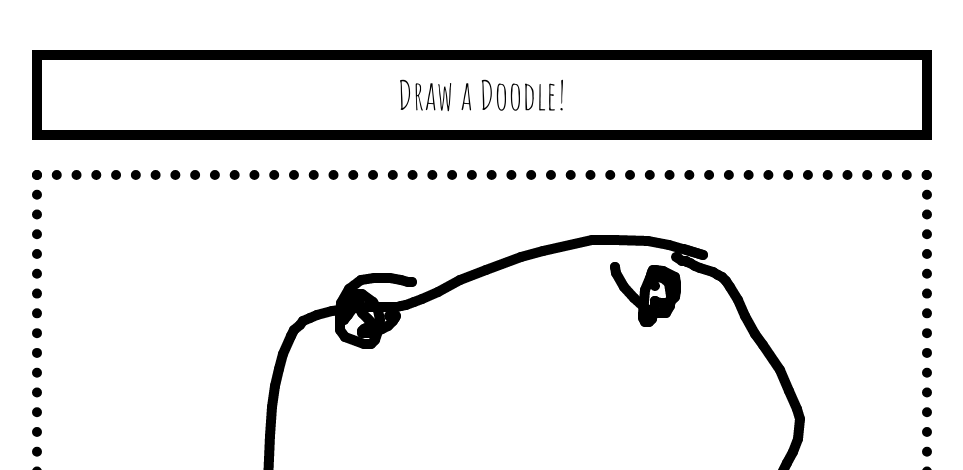
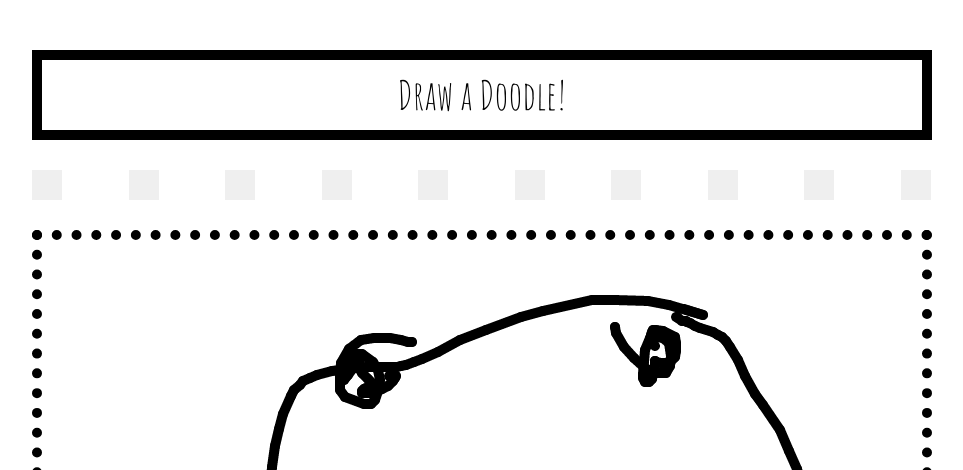
Before and after one commit to bernardwang/roodler, a Flask app: page / in a window 1280 px wide. Shown: the part 151-621 px from the top of the page, without its empty margins (158-1121 px from the left). Run offline with Flask 2, Linux system fonts and the light colour scheme; some libraries are stand-ins or nearby versions; some web fonts are replaced.

Commit message:
added color buttons
still not done

```diff
--- a/app/static/css/home.css
+++ b/app/static/css/home.css
@@ -27,6 +27,7 @@ ul{
 	margin-left: auto;
 	display: block;
 	padding: 0px;
+	list-style: none;
 }
 .head{
 	list-style: none;
@@ -36,7 +37,6 @@ ul{
 	line-height: 150px;
 }
 .home, .about{
-	list-style: none;
 	font-size: 50px;
 	line-height: 150px;
    	transition: opacity .25s ease-in-out;
@@ -106,7 +106,7 @@ canvas{
 	margin-left: auto;
 	display: block;
 }
-.top_buttons button{
+.top_buttons>button{
 	font-family: 'Rancho', 'Amatic SC', cursive;
 	/*background: #A3FFA3;*/
 	background: white;
@@ -144,6 +144,23 @@ canvas{
 .draw_button:hover, .submit_button:hover, .download_button:hover{
 	background: #a6d4f3;
 }
+.color_select li{
+	float:left;
+	margin-right: 66.5px;
+}
+.color_select li button{
+	width: 30px;
+	height: 30px;
+	margin-bottom: 30px;
+
+	display: block;
+	border: none;
+}
+.color_select span li{
+	margin-right: 0px;
+}
+
+/***************************************************************************/
 .about_section{
 	margin-left: auto;
 	margin-right:auto;
--- a/app/templates/home.html
+++ b/app/templates/home.html
@@ -44,6 +44,20 @@
         <button class="draw_button" type="button" onclick="drawButton()"> Draw a Doodle! </button>
         <button class="submit_button" type="button" onclick="submitButton()"> Submit </button>
         <button class="download_button" type="button" onclick="downloadButton()"> Download </button>
+
+        <ul class="color_select">
+          <li> <button class="black" type="button" onclick=""> </button> </li>
+          <li> <button class="white" type="button" onclick=""> </button> </li>
+          <li> <button class="red" type="button" onclick=""> </button> </li>
+          <li> <button class="orange" type="button" onclick=""> </button> </li>
+          <li> <button class="yellow" type="button" onclick=""> </button> </li>
+          <li> <button class="green" type="button" onclick=""> </button> </li>
+          <li> <button class="blue" type="button" onclick=""> </button> </li>
+          <li> <button class="purple" type="button" onclick=""> </button> </li>
+          <li> <button class="" type="button" onclick=""> </button> </li>
+          <span> <li> <button class="" type="button" onclick=""> </button> </li> </span>
+        </ul>
+
       </div>
 
       <div class="canvas_wrapper">
```
